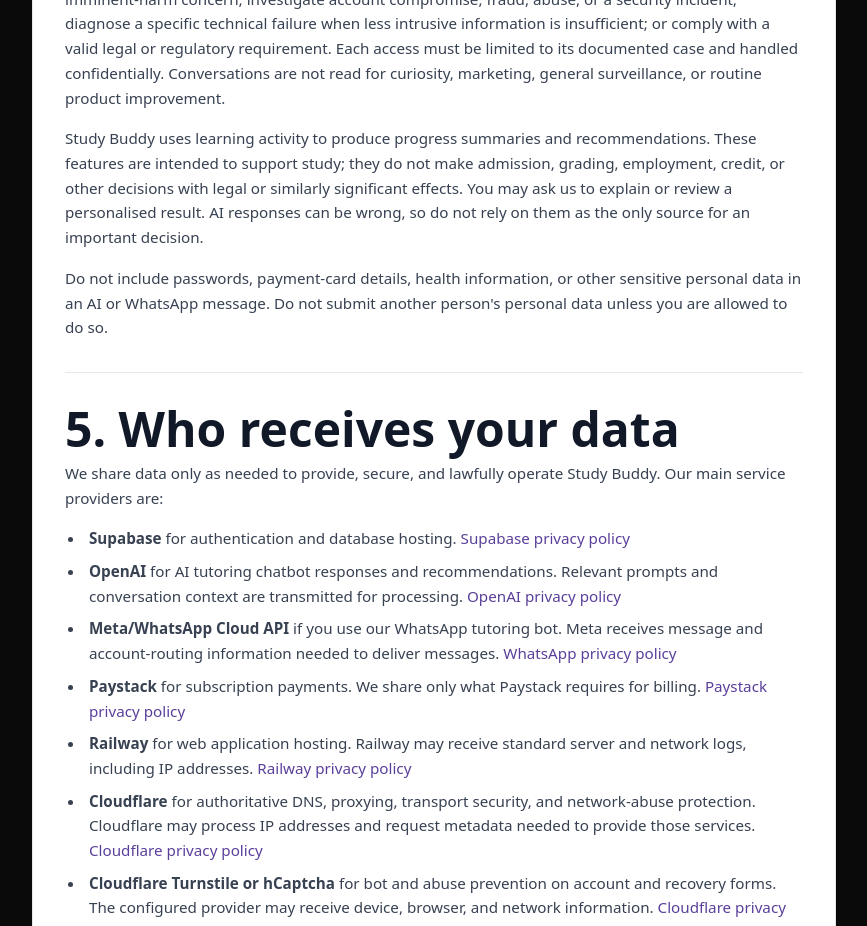
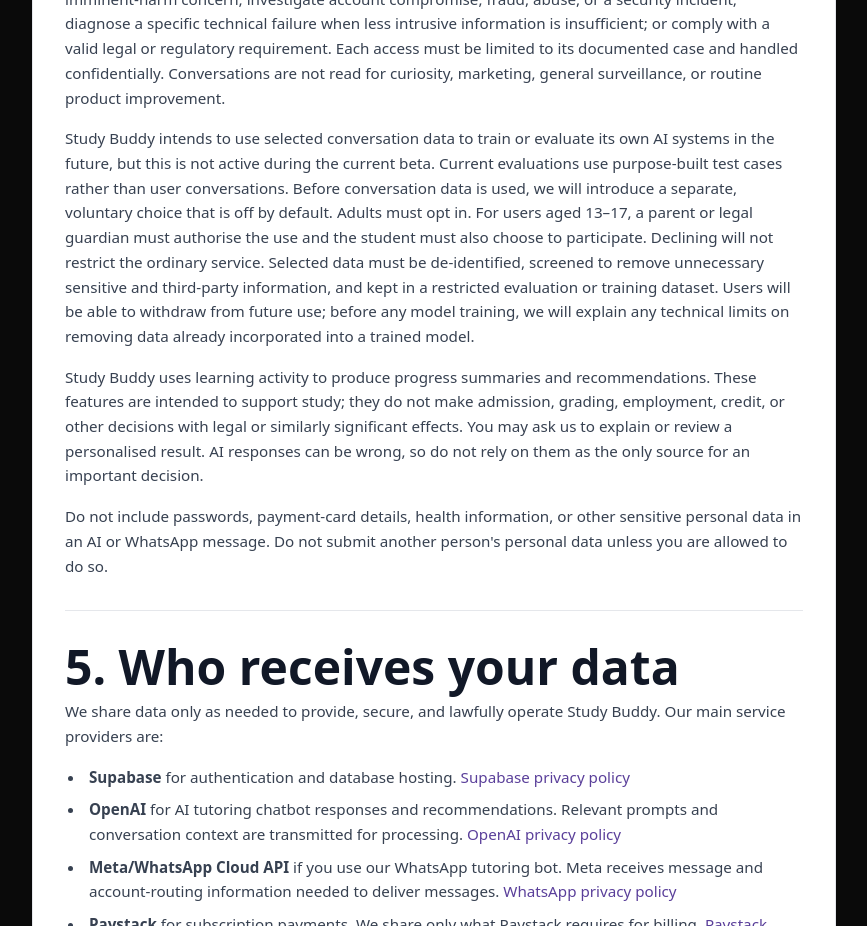
Before and after one commit to studybuddydevelopers/study-buddy-v2, a Next.js app: page /privacy-policy in a window 1280 px wide. Shown: the part 2920-3846 px from the top of the page, without its empty margins (356-1223 px from the left). Built offline with nearby package versions, Linux system fonts and the light colour scheme; no server answers.

Commit message:
feat(privacy-policy): update data usage policy
Added details about the future use of conversation data for AI training.

Clarified that this feature is not active during the current beta and requires user consent.

Ensured that data will be de-identified and that users can withdraw from future use.

```diff
--- a/app/privacy-policy/page.tsx
+++ b/app/privacy-policy/page.tsx
@@ -374,6 +374,22 @@
               to its documented case and handled confidentially. Conversations
               are not read for curiosity, marketing, general surveillance, or
               routine product improvement.
+            </p>
+            <p>
+              Study Buddy intends to use selected conversation data to train or
+              evaluate its own AI systems in the future, but this is not active
+              during the current beta. Current evaluations use purpose-built
+              test cases rather than user conversations. Before conversation
+              data is used, we will introduce a separate, voluntary choice that
+              is off by default. Adults must opt in. For users aged 13–17, a
+              parent or legal guardian must authorise the use and the student
+              must also choose to participate. Declining will not restrict the
+              ordinary service. Selected data must be de-identified, screened
+              to remove unnecessary sensitive and third-party information, and
+              kept in a restricted evaluation or training dataset. Users will
+              be able to withdraw from future use; before any model training,
+              we will explain any technical limits on removing data already
+              incorporated into a trained model.
             </p>
             <p>
               Study Buddy uses learning activity to produce progress summaries
```
